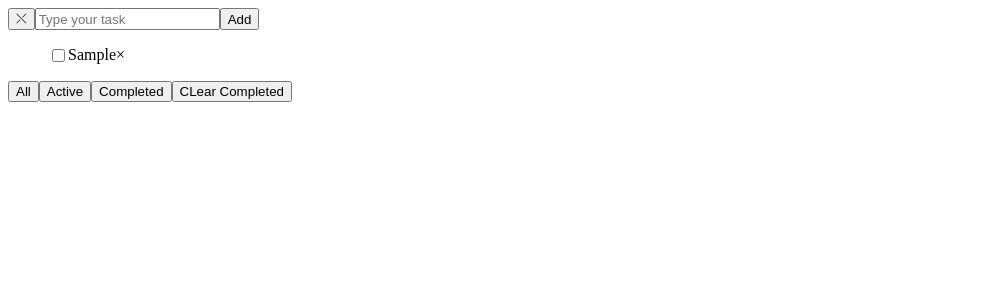
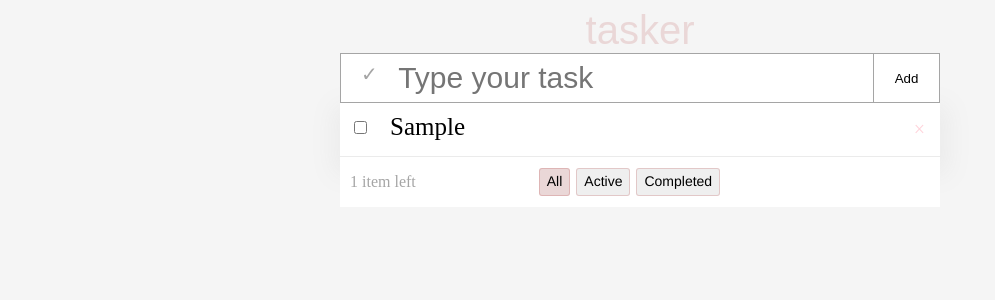
Before and after one commit to H0v/reacttasker, a React (Create React App) app: page / in a window 1280 px wide. Both pictures are taken after typing "Sample" into the empty fields and a click on the button "Add". Shown: the top 300 px of the page, without its empty margins (0-995 px from the left). Built offline with nearby package versions, Linux system fonts and the light colour scheme.

Commit message:
Done the task

```diff
--- a/src/Tasks/tasks.js
+++ b/src/Tasks/tasks.js
@@ -4,7 +4,7 @@ import Input from "../input/input";
 class Tasks extends React.Component {
   constructor(props) {
     super(props);
-    const filter = localStorage.getItem("filter") || "all";
+    const filter = JSON.parse(localStorage.getItem("filter")) || "all";
     const tasks = JSON.parse(localStorage.getItem("tasks")) || [];
     const taskId = tasks.length > 0 ? tasks[tasks.length - 1].id + 1 : 1;
     this.state = {
@@ -13,7 +13,6 @@ class Tasks extends React.Component {
       counter: 0,
       isAllSelected: false,
       filter
-
     };
   }
 
@@ -93,6 +92,12 @@ class Tasks extends React.Component {
 
   saveChanging = (currentId, event) => {
     if (event.key === "Enter") {
+      const value = event.target.value.replace(/\s\s+/g, " ").trim();
+      console.log(value);
+      if (value === "") {
+        this.deleteTask(currentId);
+      }
+
       this.setState(
         state => ({
           tasks: state.tasks.map(task =>
@@ -128,13 +133,16 @@ class Tasks extends React.Component {
         isAllSelected: !state.isAllSelected
       }),
       () => {
-        this.setState(state => ({
+        this.setState(
+          state => ({
             ...state,
             tasks: state.tasks.map(task => ({
               ...task,
               isCompleted: state.isAllSelected
             }))
-        }));
+          }),
+          () => localStorage.setItem("tasks", JSON.stringify(this.state.tasks))
+        );
       }
     );
   };
@@ -152,35 +160,39 @@ class Tasks extends React.Component {
   showCompleted = () => {
     this.setState(state => ({
       ...state,
-      filter : "completed"
+      filter: "completed"
     }));
-  }
+  };
 
   showAll = () => {
     this.setState(state => ({
       ...state,
-      filter : "all"
+      filter: "all"
     }));
-  }
+  };
   showActives = () => {
     this.setState(state => ({
       ...state,
-      filter : "active"
+      filter: "active"
     }));
-  }
+  };
 
   render() {
+    localStorage.setItem("filter", JSON.stringify(this.state.filter));
     let currentTasks = this.state.tasks;
-     if(this.state.filter === "completed"){
+    if (this.state.filter === "completed") {
       currentTasks = this.state.tasks.filter(task => task.isCompleted === true);
-     } else if( this.state.filter === "all") {
+    } else if (this.state.filter === "all") {
       currentTasks = this.state.tasks;
     } else if (this.state.filter === "active") {
-       currentTasks = this.state.tasks.filter(task => task.isCompleted === false);
+      currentTasks = this.state.tasks.filter(
+        task => task.isCompleted === false
+      );
     }
     return (
       <>
-        <Input selectAll={this.selectAll} addNewTask={this.addNewTask} />
+        <div className="contentBox">
+          <Input selectAllClassname={this.state.tasks.length === 0 ? "displayNone" : "checkAllButton" } selectAll={this.selectAll} addNewTask={this.addNewTask} />
           <ul className="ulContainer">
             {currentTasks.map(({ title, id, isCompleted, editing }) => (
               <li key={`key-${id}`}>
@@ -194,8 +206,9 @@ class Tasks extends React.Component {
                       id={`checkbox-${id}`}
                     />
                     <label htmlFor={`checkbox-${id}`}></label>
+                    </div>
+                      {editing ? (
                     <div className="textContainer">
-                    {editing ? (
                         <input
                           ref={input => {
                             this.nameInput = input;
@@ -205,35 +218,63 @@ class Tasks extends React.Component {
                           onChange={event => this.handleChanging(id, event)}
                           onKeyDown={event => this.saveChanging(id, event)}
                         />
+                        </div>
                       ) : (
                         <>
+                    <div className="textContainer">
                           <span
                             className={isCompleted ? "checked" : "unchecked"}
                             onClick={() => this.clickCount(id)}
                           >
                             {title}
                           </span>
+                     </div>
+                          <div className="delButtonContainer">
                             <span
                               className="delButton"
                               onClick={() => this.deleteTask(id)}
                             >
                               &times;
                             </span>
+                          </div>
                         </>
                       )}
-                  </div>
-                </div>
                 </div>
               </li>
             ))}
           </ul>
-        <div className="filterFooter">
-          <button onClick={() => this.showAll()}>All</button>
-          <button onClick={() => this.showActives()}>Active</button>
-          <button onClick={() => this.showCompleted()}>Completed</button>
-          <button onClick={() => this.clearCompletedTasks()}>
-            CLear Completed
+          <div className={this.state.tasks.length === 0 ? "displayNone" : "filterFooter"}>
+            <div className="leftItems">
+              <p>
+                {
+                  this.state.tasks.filter(task => task.isCompleted === false).length === 1 ? ("1 item left") : (this.state.tasks.filter(task => task.isCompleted === false).length + " items left")
+                }
+              </p>
+            </div>
+            <div className="filters">
+              <button className={"filterButton" + ( this.state.filter === "all"?" filterFocus": "")} onClick={() => this.showAll()}>
+                All
               </button>
+              <button
+                className={"filterButton" + ( this.state.filter === "active"?" filterFocus": "")}
+                onClick={() => this.showActives()}
+              >
+                Active
+              </button>
+              <button
+                className={"filterButton" + ( this.state.filter === "completed"?" filterFocus": "")}
+                onClick={() => this.showCompleted()}
+              >
+                Completed
+              </button>
+            </div>
+            <button
+              className={ this.state.tasks.filter(task =>task.isCompleted === true).length >= 1 ? "filterButtonClear":"displayNone"}
+              onClick={() => this.clearCompletedTasks()}
+            >
+              Clear Completed
+            </button>
+          </div>
         </div>
       </>
     );
--- a/src/input/input.js
+++ b/src/input/input.js
@@ -32,16 +32,23 @@ class Input extends React.Component {
   }
 
   render() {
+    // JSON.parse(localStorage.getItem("tasks")).length === 0 ? "displayNone" : "checkAllButton"
     return (
       <>
+      <div className = "title">
+      <span>tasker</span>
+      </div>
         <div className="inputBox">
-        <button onClick={this.props.selectAll}>&#10540;</button>
+          <div className="checkAllDiv">
+          <button className={this.props.selectAllClassname}onClick={this.props.selectAll}>&#10003;</button>
+          </div>
           <input
             // id ="mainInput"
             value={this.state.value}
             onKeyDown={this.handleKeyDown}
             onChange={e => this.handleChange(e)}
             placeholder="Type your task"
+            className="mainInput"
           />
           <button className="addButton" onClick={this.handleSubmit}> Add </button>
         </div>
--- a/src/styles/styles.css
+++ b/src/styles/styles.css
@@ -1,4 +1,16 @@
+body {
+  background-color: #f5f5f5;
+}
+.title {
+  user-select: none;
+  font-family: sans-serif;
+  font-size: 40px;
+  /* margin: 0 auto; */
+  text-align: center;
+  color: #ead7d7;
+}
 .inputBox {
+  justify-content: center;
   display: flex;
 }
 .addButton {
@@ -6,17 +18,198 @@
 }
 .ulContainer {
   list-style-type: none;
+  box-shadow: 1px 10px 25px 8px #ebebeb;
+  width: 600px;
+  padding: 0px;
+  margin-left: auto;
+  margin-right: auto;
+  margin-bottom: 0px;
+  margin-top: 0px;
 }
-.checkBoxContainer {
-    display: flex;
+.taskCheckbox + label span{
+  /* font-size: 50px; */
+  width: 50px;
+  height: 50px;
+}
+.editing {
+  height: 50px;
+  width: 560px;
+  font-size: 25px;
+}
+
+.displayNone {
+  display: none;
 }
 
 .checked {
   text-decoration: line-through;
+  color: gray;
 }
+.filterFocus {
+  background-color: #EAD7D7;
+}
+
 .checkboxNone {
   display: none;
 }
 .buttonOff {
   display: none;
 }
+.filterFooter {
+  width: 600px;
+  height: 50px;
+  background-color: white;
+  margin-left: auto;
+  margin-right: auto;
+  display: flex;
+  justify-content: center;
+}
+
+/* .abc {
+        border: 2px solid black;
+    } */
+.contentBox {
+  /* width: 250px; */
+  /* display: inline; */
+}
+.filterButton,
+.filterButtonClear {
+  cursor: pointer;
+  outline: none;
+  font-size: 8px;
+  font: 14px "Helvetica Neue", Helvetica, Arial, sans-serif;
+  line-height: 1.4em;
+  -webkit-font-smoothing: antialiased;
+  font-weight: 300;
+  list-style: none;
+  color: inherit;
+  margin: 3px;
+  padding: 3px 7px;
+  text-decoration: none;
+  border: 1px solid transparent;
+  border-radius: 3px;
+  border-color: rgba(175, 47, 47, 0.2);
+
+}
+.filterButtonClear {
+  margin-top: 10px;
+  height: 30px;
+}
+li {
+  width: 600px;
+  background: #fff;
+  border-bottom: 1px solid #ebebeb;
+}
+.divContainer {
+  min-height: 50px;
+  display: flex;
+  height: auto;
+  justify-content: space-between;
+
+  overflow: hidden;
+}
+.checkBoxContainer {
+  height: 20px;
+  padding-left: 10px;
+  padding-right: 10px;
+  padding-top: 15px;
+  padding-bottom: 15px;
+}
+
+.textContainer {
+  user-select: none;
+  padding-top: 10px;
+  padding-bottom: 10px;
+  padding-left: 10px;
+  font-size: 25px;
+  flex-grow: 3;
+}
+
+.inputBox {
+  width: 600px;
+  height: 50px;
+  margin-right: auto;
+  margin-left: auto;
+}
+.delButtonContainer {
+    font-size: 20px;
+    display: block;
+}
+.delButton {
+  /* position: relative; */
+    margin-bottom: 15px;
+    margin-top: 15px;
+    /* padding-left: 570px; */
+    /* padding-right:; */
+    margin-right: 15px;
+    opacity: 0.7;
+    color: pink;
+    transition-duration: 0.4s;
+    cursor: pointer;
+    float: right;
+}
+.delButton:hover{
+    /* font-size: 25px; */
+    font-weight: bolder;
+    opacity: 1;
+    color: red;
+    transition-duration: 0.3s;
+}
+.mainInput {
+  font-size: 30px;
+  width: 100%;
+  border: 1px solid #a5a5a5;
+  border-left: none;
+  outline: none;
+}
+.addButton:first-child {
+  opacity: 0;
+}
+.addButton {
+  /* opacity: 0.5; */
+  transition-duration: 0.5s;
+  width: 80px;
+  border: 1px solid #a5a5a5;
+  border-left: none;
+  background-color: white;
+  outline: none;
+}
+.leftItems {
+  user-select: none;
+  color: #a5a5a5;
+  margin-left: 10px;
+  transition-duration: 1s;
+}
+.addButton:hover {
+  opacity: 1;
+  background-color: #ead7d7;
+  /* font-size: 15px; */
+  transition-duration: 0.5s;
+}
+.checkAllButton {
+  font-size: 20px;
+  transition-duration: 1s;
+  border: none;
+  background: white;
+  color: #a5a5a5;
+  margin-top:7px;
+  margin-left: 14px;
+  outline: none;
+  cursor: pointer;
+}
+.checkAllDiv {
+  width: 70px;
+  background: white;
+  border: 1px solid #a5a5a5;
+  border-right: none;
+}
+.checkAllButton:hover {
+  /* font-weight: bolder; */
+  transition-duration: 1s;
+}
+.filters {
+  margin-top: auto;
+  margin-bottom: auto;
+  margin-left: 120px;
+  margin-right: auto;
+}
```
Lines whose indentation alone changed are shown as unchanged.
